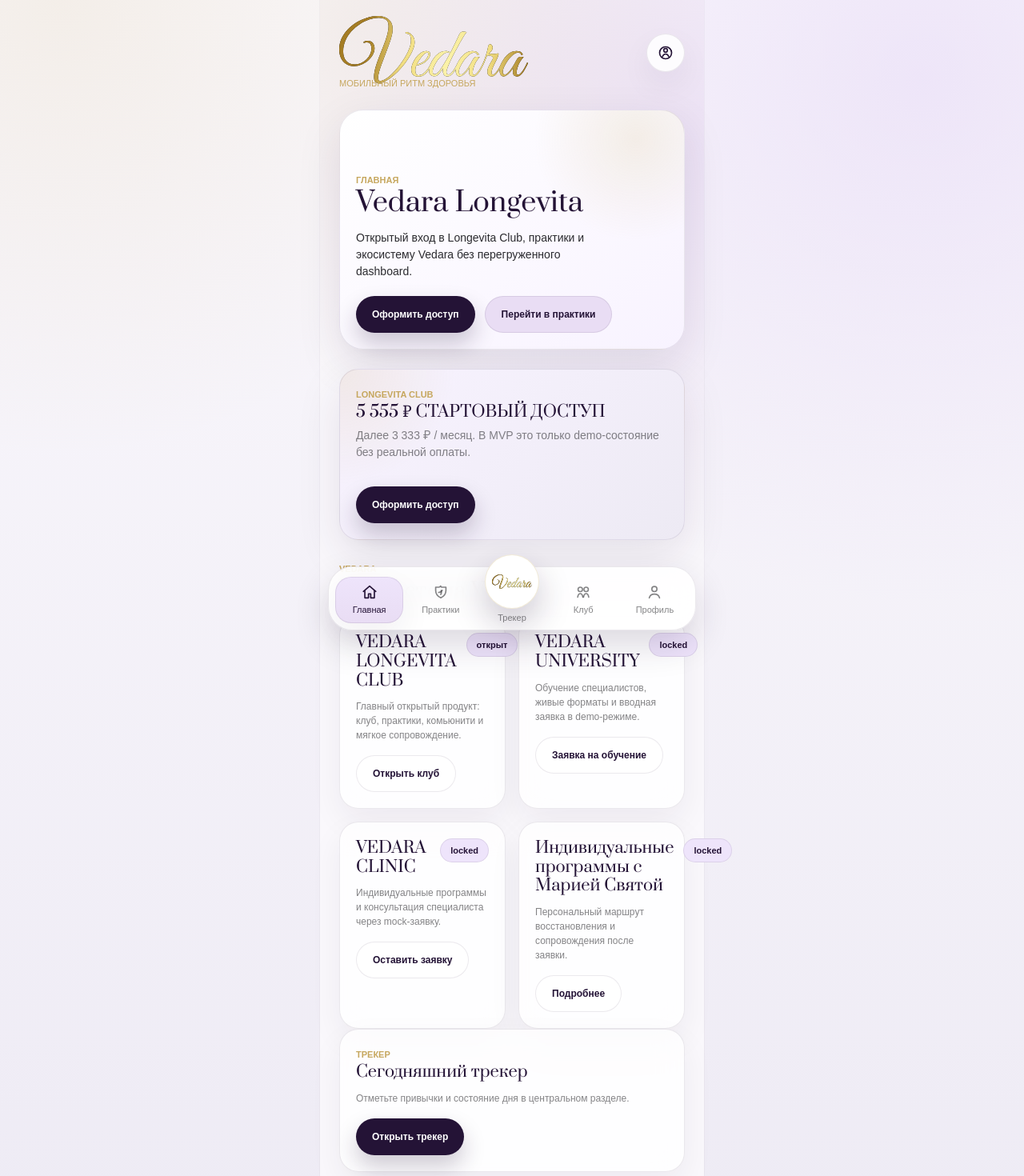
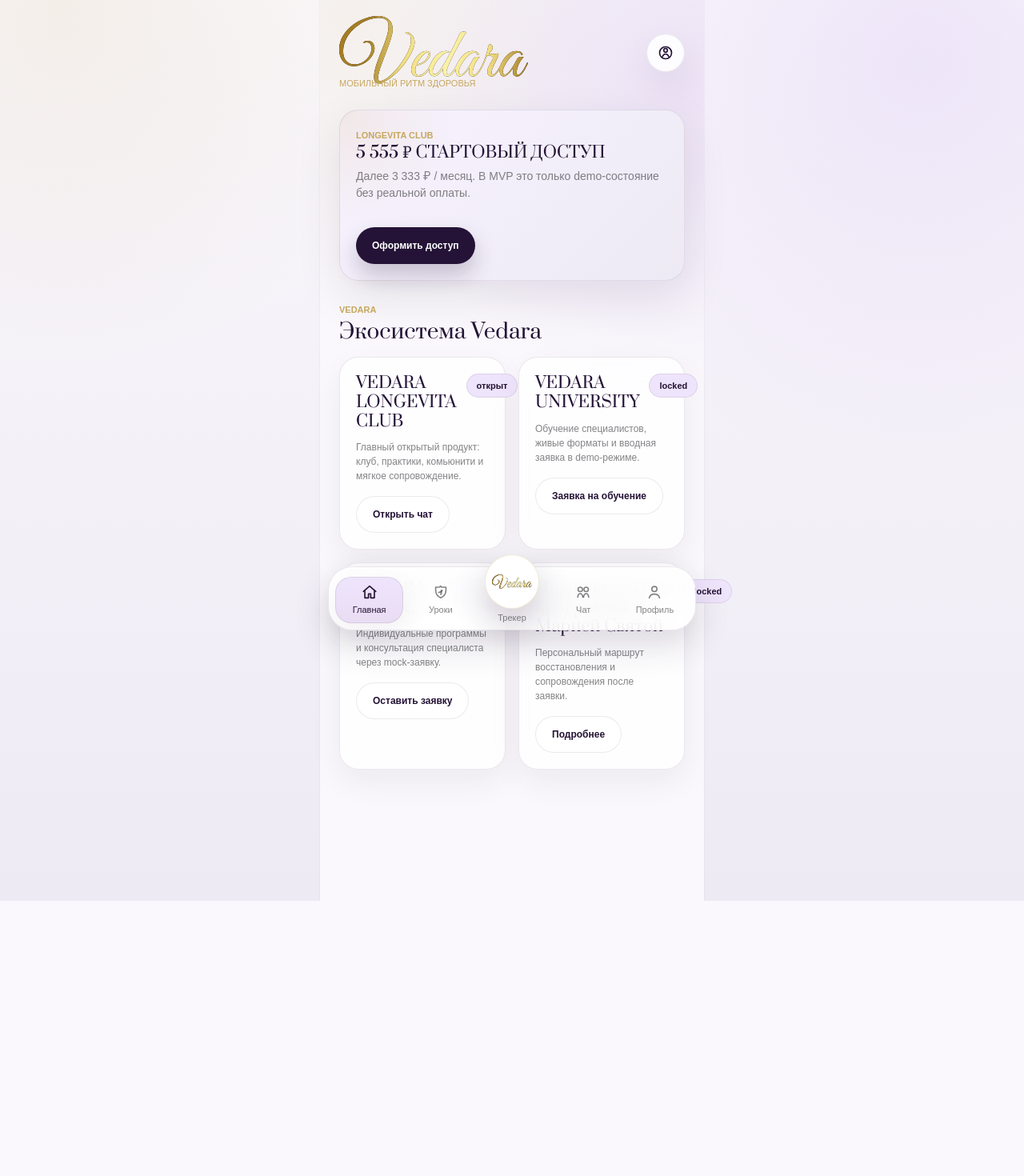
Before and after one commit to miminidi/vedara-, a React (Vite) app: page / in a window 1280 px wide. Shown: the top 1470 px of the page at 80% size. After the commit the page ends 1126 px from the top, so only its background shows below. Built offline with nearby package versions, Linux system fonts and the light colour scheme.

Commit message:
fix: simplify Vedara home navigation labels

```diff
--- a/src/data/content.ts
+++ b/src/data/content.ts
@@ -27,20 +27,13 @@
 
 export const navItems: NavItem[] = [
   { id: "home", label: "Главная", icon: "home" },
-  { id: "practices", label: "Практики", icon: "practices" },
+  { id: "practices", label: "Уроки", icon: "practices" },
   { id: "tracker", label: "Трекер", icon: "tracker", center: true },
-  { id: "club", label: "Клуб", icon: "club" },
+  { id: "club", label: "Чат", icon: "club" },
   { id: "profile", label: "Профиль", icon: "profile" },
 ];
 
 export const homeHubContent = {
-  hero: {
-    kicker: "Главная",
-    title: "Vedara Longevita",
-    text: "Открытый вход в Longevita Club, практики и экосистему Vedara без перегруженного dashboard.",
-    primaryCta: "Оформить доступ",
-    secondaryCta: "Перейти в практики",
-  },
   tariff: {
     kicker: "Longevita Club",
     title: "5 555 ₽ стартовый доступ",
@@ -49,12 +42,6 @@
   },
   directionsKicker: "Vedara",
   directionsTitle: "Экосистема Vedara",
-  trackerCta: {
-    kicker: "Трекер",
-    title: "Сегодняшний трекер",
-    text: "Отметьте привычки и состояние дня в центральном разделе.",
-    cta: "Открыть трекер",
-  },
 };
 
 export const homeEcosystemCards = [
@@ -64,7 +51,7 @@
     description: "Главный открытый продукт: клуб, практики, комьюнити и мягкое сопровождение.",
     meta: "открыт",
     target: "club",
-    cta: "Открыть клуб",
+    cta: "Открыть чат",
   },
   {
     id: "university",
@@ -101,12 +88,12 @@
 
 export const practicesContent = {
   header: {
-    kicker: "библиотека действий",
-    title: "Практики",
+    kicker: "библиотека уроков",
+    title: "Уроки",
     subtitle: "Уроки, материалы, мягкие протоколы и короткие действия, которые можно отметить как выполненные.",
   },
-  progressTitle: "Прогресс практик",
-  progressLabel: "Прогресс практик",
+  progressTitle: "Прогресс уроков",
+  progressLabel: "Прогресс уроков",
   listKicker: "library",
   listTitle: "Сегодня можно изучить",
   protocolKicker: "wellness",
@@ -120,12 +107,12 @@
 export const clubContent = {
   header: {
     kicker: "Longevita Club",
-    title: "Клуб",
+    title: "Чат",
     subtitle: "Комьюнити-хаб MVP: чат, живые встречи, куратор, объявления и недельный вызов без реального backend.",
   },
   stateActive: "demo active",
   stateMock: "community mock",
-  chatTitle: "Клубный чат",
+  chatTitle: "Чат клуба",
   chatText: "Mock-лента для ощущения сообщества. Сообщения никуда не отправляются.",
   liveSectionKicker: "this week",
   liveSectionTitle: "Живые форматы",
@@ -144,7 +131,7 @@
     },
     {
       title: "Объявления",
-      text: "Новые практики недели доступны во вкладке “Практики”. Реальных сообщений и отправки данных в MVP нет.",
+      text: "Новые уроки недели доступны во вкладке “Уроки”. Реальных сообщений и отправки данных в MVP нет.",
     },
   ],
   chips: {
@@ -153,7 +140,7 @@
     challenge: "5 шагов",
   },
   cta: "Включить demo-доступ",
-  secondaryCta: "Открыть практики",
+  secondaryCta: "Открыть уроки",
 };
 
 export const userProfile: UserProfile = {
--- a/src/pages/HomePage.tsx
+++ b/src/pages/HomePage.tsx
@@ -12,22 +12,6 @@
   return (
     <main className="screen">
       <BrandHeader onCabinetClick={() => onNavigate("profile")} />
-
-      <section className="today-hero home-entry-hero">
-        <div>
-          <span className="section-kicker">{homeHubContent.hero.kicker}</span>
-          <h1 className="hero-title">{homeHubContent.hero.title}</h1>
-          <p className="hero-text">{homeHubContent.hero.text}</p>
-          <div className="button-row">
-            <button className="button button--primary" type="button" onClick={() => onSetAccess("trial")}>
-              {homeHubContent.hero.primaryCta}
-            </button>
-            <button className="button button--secondary" type="button" onClick={() => onNavigate("practices")}>
-              {homeHubContent.hero.secondaryCta}
-            </button>
-          </div>
-        </div>
-      </section>
 
       <section className="premium-card home-tariff-card">
         <div>
@@ -55,17 +39,6 @@
           </article>
         ))}
       </div>
-
-      <section className="panel home-tracker-card">
-        <div>
-          <span className="section-kicker">{homeHubContent.trackerCta.kicker}</span>
-          <h2 className="panel-title">{homeHubContent.trackerCta.title}</h2>
-          <p>{homeHubContent.trackerCta.text}</p>
-        </div>
-        <button className="button button--primary" type="button" onClick={() => onNavigate("tracker")}>
-          {homeHubContent.trackerCta.cta}
-        </button>
-      </section>
     </main>
   );
 }
--- a/src/styles/app.css
+++ b/src/styles/app.css
@@ -379,26 +379,8 @@
   text-transform: none;
 }
 
-.home-entry-hero {
-  grid-template-columns: minmax(0, 1fr);
-  min-height: 300px;
-}
-
-.home-entry-hero .hero-text {
-  max-width: 320px;
-}
-
 .home-ecosystem-card .badge {
   flex: 0 0 auto;
-}
-
-.home-tracker-card {
-  display: grid;
-  gap: var(--space-4);
-}
-
-.home-tracker-card .button {
-  justify-self: start;
 }
 
 .score-card {
@@ -1125,10 +1107,6 @@
     gap: var(--space-4);
   }
 
-  .home-entry-hero {
-    grid-template-columns: minmax(0, 1fr);
-  }
-
   .score-card {
     width: 92px;
     height: 92px;
```
